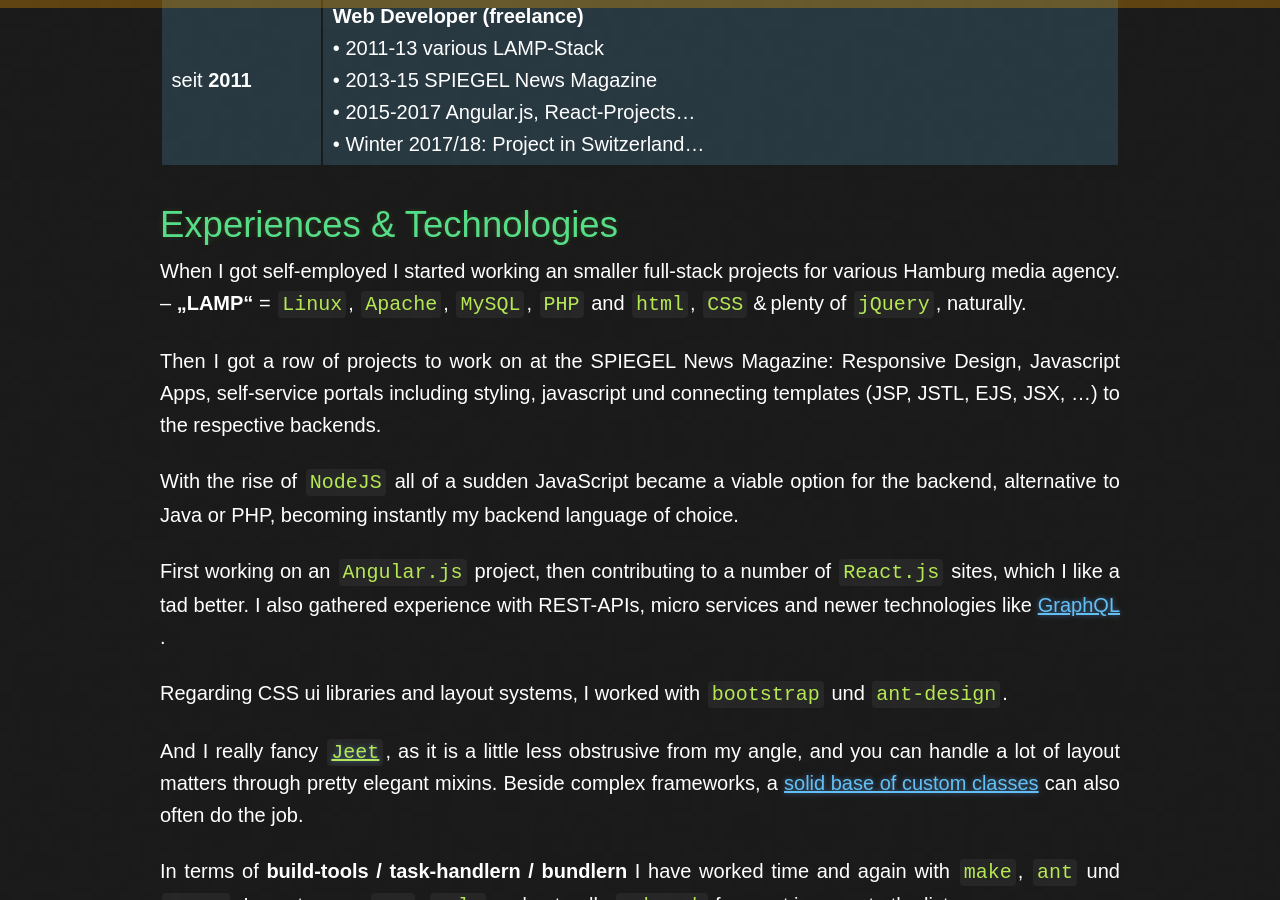
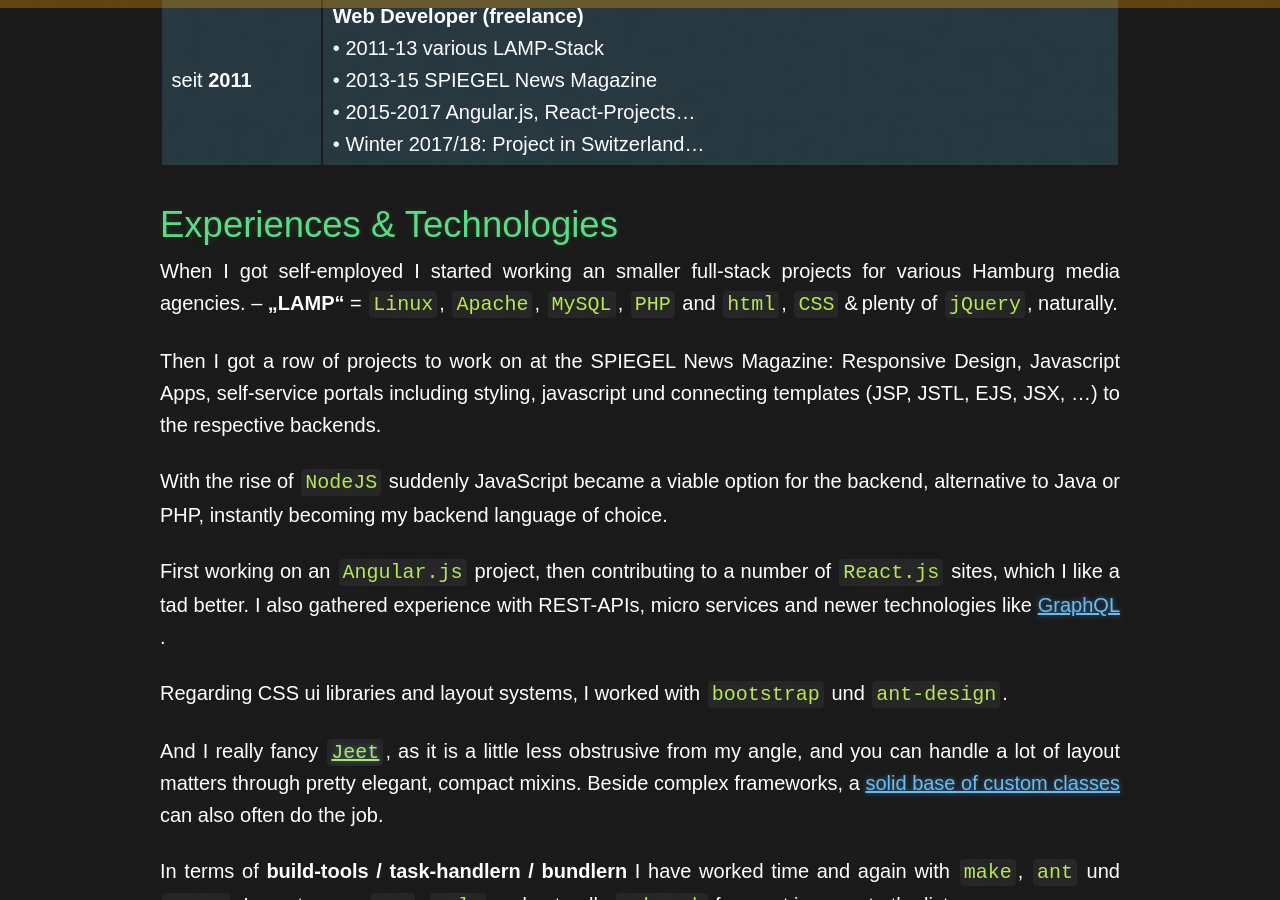
Before and after one commit to nocke/jekyll.nocke.de, a Jekyll site: the page built from _pages/work_EN.md, in a window 1280 px wide and 900 px high, scrolled down 955 px. Built offline with Jekyll 4.4.1, drawn with Linux system fonts in a browser that asks for light colours; some web fonts are replaced; some of the changed text lies outside the part shown.

Commit message:
various typos

```diff
--- a/_pages/work_EN.md
+++ b/_pages/work_EN.md
@@ -39,17 +39,17 @@
 
 ## Experiences & Technologies
 
-When I got self-employed I started working an smaller full-stack projects for various Hamburg media agency. – **„LAMP“** =&nbsp;`Linux`, `Apache`, `MySQL`, `PHP` and `html`, `CSS`&thinsp;&amp;&thinsp;plenty of `jQuery`, naturally.
+When I got self-employed I started working an smaller full-stack projects for various Hamburg media agencies. – **„LAMP“** =&nbsp;`Linux`, `Apache`, `MySQL`, `PHP` and `html`, `CSS`&thinsp;&amp;&thinsp;plenty of `jQuery`, naturally.
 
 Then I got a row of projects to work on at the SPIEGEL News Magazine: Responsive Design, Javascript Apps, self-service portals including styling, javascript und connecting templates (JSP, JSTL, EJS, JSX, …) to the respective backends.
 
-With the rise of `NodeJS` all of a sudden JavaScript became a viable option for the backend, alternative to Java or PHP, becoming instantly my backend language of choice.
+With the rise of `NodeJS` suddenly JavaScript became a viable option for the backend, alternative to Java or PHP, instantly becoming my backend language of choice.
 
 First working on an `Angular.js` project, then contributing to a number of `React.js` sites, which I like a tad better. I also gathered experience with REST-APIs, micro services and newer technologies like [GraphQL](http://graphql.org/learn/){:target="_blank"}.
 
 Regarding CSS ui libraries and layout systems, I worked with `bootstrap` und `ant-design`.
 
-And I really fancy [`Jeet`](http://jeet.gs/){:target="_blank"}, as it is a little less obstrusive from my angle, and you can handle a lot of layout matters through pretty elegant mixins. Beside complex frameworks, a [solid base of custom classes](https://github.com/nocke/musterknabe/){:target="_blank"} can also often do the job.
+And I really fancy [`Jeet`](http://jeet.gs/){:target="_blank"}, as it is a little less obstrusive from my angle, and you can handle a lot of layout matters through pretty elegant, compact mixins. Beside complex frameworks, a [solid base of custom classes](https://github.com/nocke/musterknabe/){:target="_blank"} can also often do the job.
 
 In terms of **build-tools / task-handlern / bundlern** I have worked time and again with `make`, `ant` und `maven`. In past years, `npm`, `gulp` and naturally `webpack` for react.js came to the list.
 
```
Also changed, not shown: other parts of _pages/work_EN.md (+2 -2 lines), _includes/intro_EN.md (+1 -1 lines), _pages/slides.md (+3 -2 lines).
